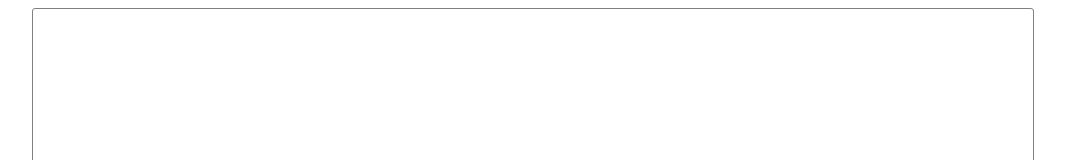
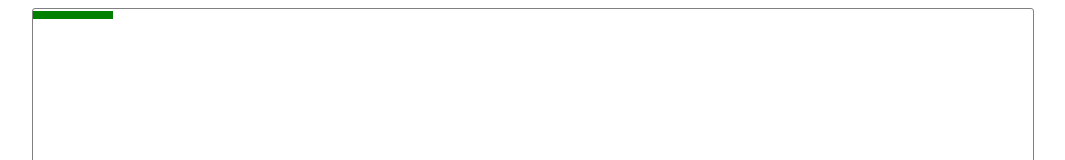
Before and after one commit to evtolley/angular-block-game, an Angular app: page / in a window 1280 px wide. Shown: the top 160 px of the page, without its empty margins (108-1173 px from the left). Built offline with nearby package versions, Linux system fonts and the light colour scheme.

Commit message:
added ability to dynamically load targets into gameboard

```diff
--- a/src/app/app.module.ts
+++ b/src/app/app.module.ts
@@ -19,6 +19,7 @@ import { TargetComponent } from './target/target.component';
   ],
   entryComponents: [
     ProjectileComponent,
+    TargetComponent
   ],
   imports: [
     BrowserModule
--- a/src/app/game-board/game-board.component.ts
+++ b/src/app/game-board/game-board.component.ts
@@ -1,9 +1,10 @@
 import { Component, ChangeDetectionStrategy, ElementRef,
   OnInit, OnDestroy, ViewContainerRef, ComponentFactoryResolver, ComponentFactory, ViewChild, ComponentRef } from '@angular/core';
-import { fromEvent, BehaviorSubject } from 'rxjs';
+import { fromEvent, BehaviorSubject, timer } from 'rxjs';
 import { takeWhile, map } from 'rxjs/operators';
 import { GameBoardService } from './game-board.service';
 import { ProjectileComponent } from '../projectile/projectile.component';
+import { TargetComponent } from '../target/target.component';
 
 @Component({
   selector: 'game-board',
@@ -24,8 +25,13 @@ export class GameBoardComponent implements OnInit, OnDestroy {
   @ViewChild('player', { read: ViewContainerRef, static: true }) viewContainer: ViewContainerRef;
 
   private projectileFactory: ComponentFactory<ProjectileComponent>;
+  private targetFactory: ComponentFactory<TargetComponent>;
 
   ngOnInit() {
+    // set up the component factories
+    this.projectileFactory = this.componentFactoryResolver.resolveComponentFactory(ProjectileComponent);
+    this.targetFactory = this.componentFactoryResolver.resolveComponentFactory(TargetComponent);
+
     //if the window is resized, we recalculate the window offset
     fromEvent(window, 'resize')
     .pipe(
@@ -38,8 +44,12 @@ export class GameBoardComponent implements OnInit, OnDestroy {
 
     this.calculateWindowOffset();
 
-    // set up the component factories
-    this.projectileFactory = this.componentFactoryResolver.resolveComponentFactory(ProjectileComponent);
+    timer(0, 5000).pipe(
+      takeWhile(() => this.componentIsActive),
+      map(() => {
+        this.viewContainer.createComponent(this.targetFactory);
+      })
+    ).subscribe();
   }
 
   calculateWindowOffset() {
--- a/src/app/target/target.component.html
+++ b/src/app/target/target.component.html
@@ -1 +1 @@
-<span class="target"></span>
+<div [style.margin-left]="leftMargin$ | async" class="target"></div>
--- a/src/app/target/target.component.scss
+++ b/src/app/target/target.component.scss
@@ -1,5 +1,7 @@
 .target {
     background-color: green;
-    height: 30px;
+    height: 8px;
     width: 80px;
+    margin-top: 2px;
+    position: absolute;
 }
--- a/src/app/target/target.component.ts
+++ b/src/app/target/target.component.ts
@@ -20,6 +20,7 @@ import { takeWhile, map } from 'rxjs/operators';
         this.speed = 14;
 
         timer(0, this.speed).pipe(
+            // TO DO: Make it change direction when it hits the sides
             takeWhile(() => this.componentIsActive),
             map(() => {
                 this.leftMargin++;
```
